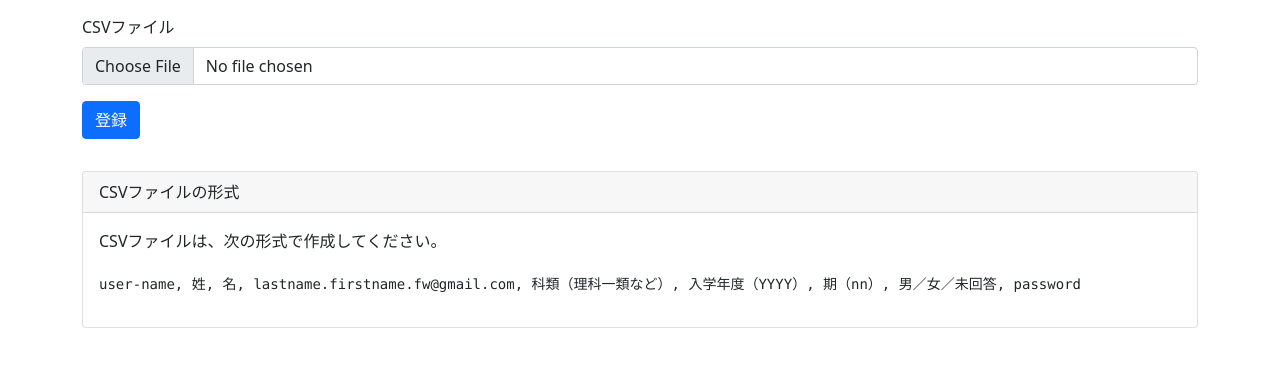
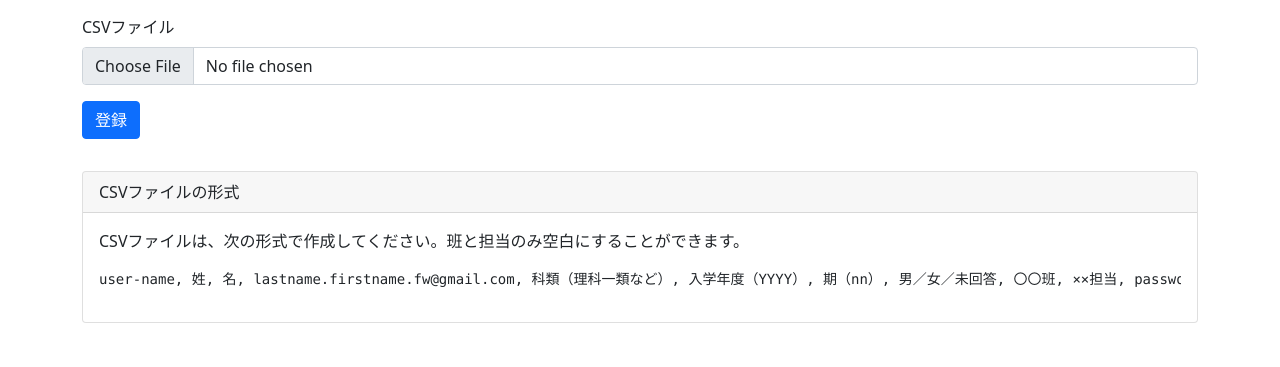
Before and after one commit to vvihar/fw_djangoapp, a Django app: page /accounts/users/import/ in a window 1280 px wide. Shown: the part 145-512 px from the top of the page. Run offline with Django 3.2, Linux system fonts and the light colour scheme; the visitor is signed in with stand-in values (Sample User, id 1); some libraries are stand-ins or nearby versions.

Commit message:
コードを整形

```diff
--- a/templates/accounts/user/import.html
+++ b/templates/accounts/user/import.html
@@ -30,9 +30,8 @@ FairWind Account
             CSVファイルの形式
         </div>
         <div class="card-body">
-            CSVファイルは、次の形式で作成してください。
-            <pre><code>
-user-name, 姓, 名, lastname.firstname.fw@gmail.com, 科類（理科一類など）, 入学年度（YYYY）, 期（nn）, 男／女／未回答, password</code></pre>
+            <p>CSVファイルは、次の形式で作成してください。班と担当のみ空白にすることができます。</p>
+            <pre><code>user-name, 姓, 名, lastname.firstname.fw@gmail.com, 科類（理科一類など）, 入学年度（YYYY）, 期（nn）, 男／女／未回答, 〇〇班, ××担当, password</code></pre>
         </div>
     </div>
 
```
